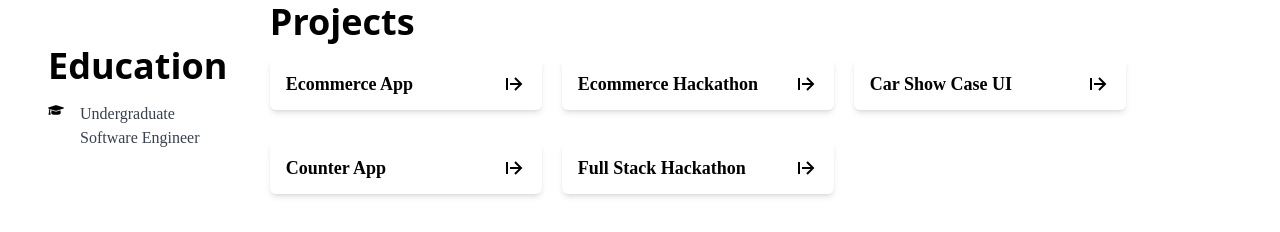
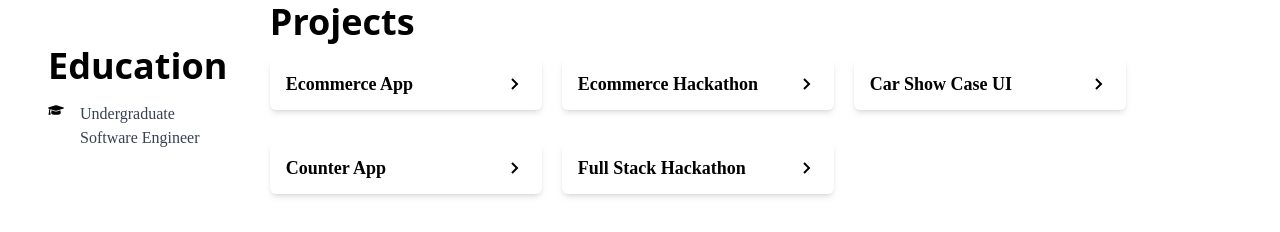
Before and after one commit to Sarmad426/Portfolio-Template, a Next.js app: page / in a window 1280 px wide. Shown: the part 846-1078 px from the top of the page. Built offline with nearby package versions, Linux system fonts and the light colour scheme.

Commit message:
Change the project tab icon

```diff
--- a/src/components/protfolio.tsx
+++ b/src/components/protfolio.tsx
@@ -9,8 +9,9 @@ import {
   contact,
   protfolioLinks,
 } from "./data";
-import { BiArrowFromLeft } from "react-icons/bi";
+
 import Modal from "./modal";
+import { BiChevronRight } from "react-icons/bi";
 const Protfolio = () => {
   const openModal = (id: number) => {
     const modal = document.getElementById(`${id}`);
@@ -110,7 +111,7 @@ const Protfolio = () => {
                     className="flex items-center justify-between gap-x-5 px-4 py-3 flex-wrap"
                   >
                     <h3 className="text-lg font-semibold">{project.name}</h3>
-                    <BiArrowFromLeft className="w-6 h-7 shrink-0" />
+                    <BiChevronRight className="w-6 h-7 shrink-0" />
                   </div>
                   <Modal projectData={project} id={id} />
                 </div>
```
